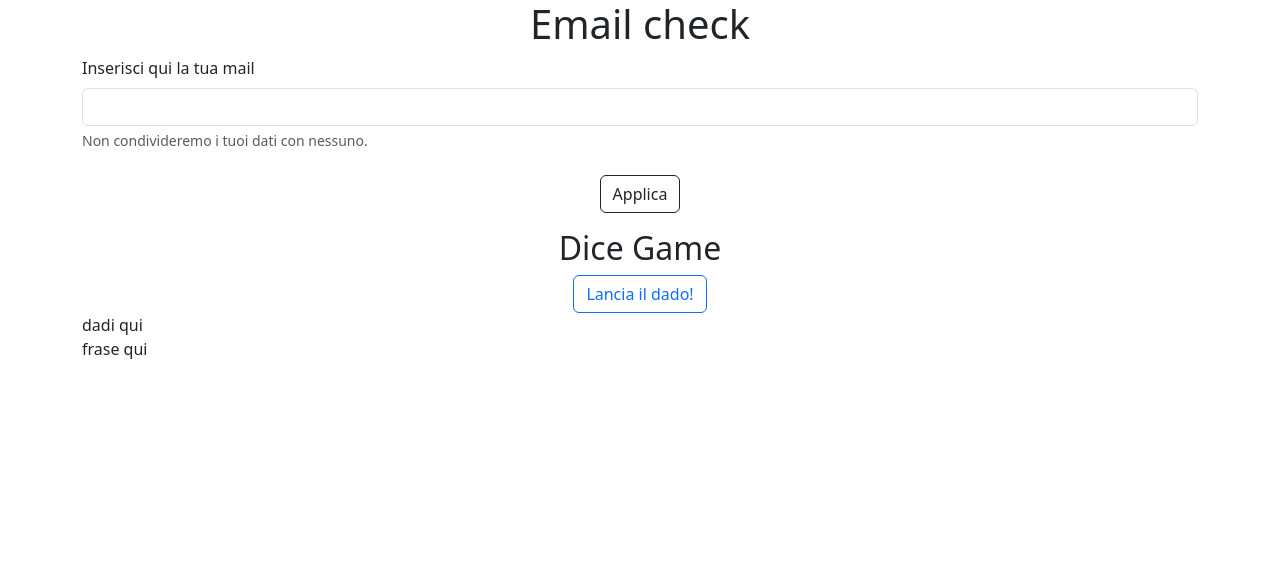
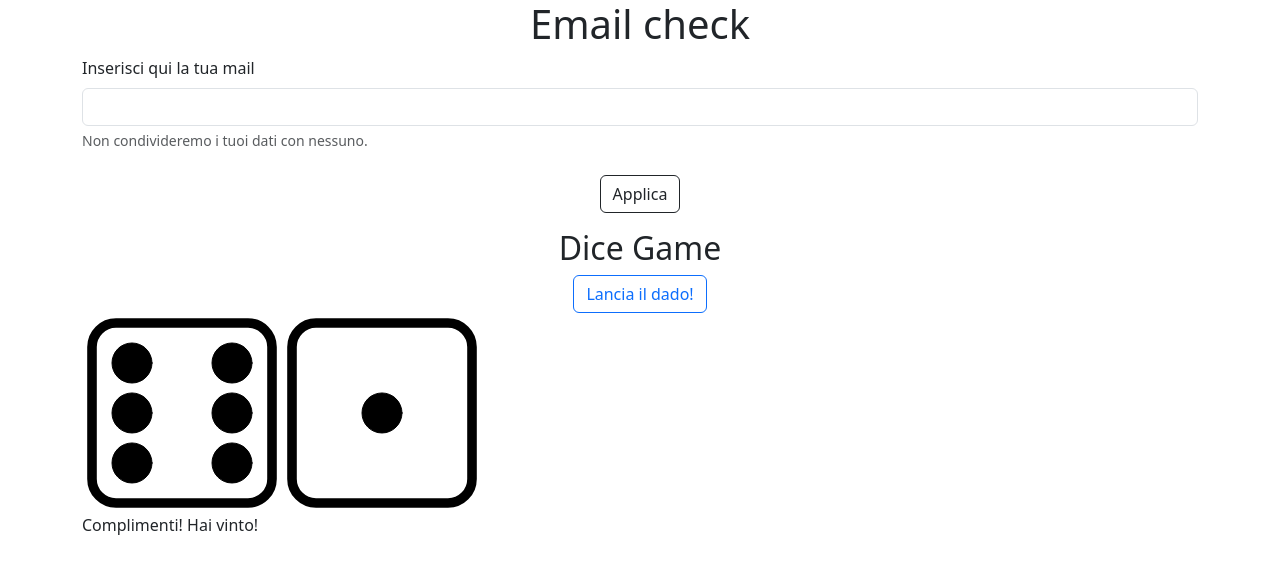
Before and after one commit to Aligern/js-mail-dadi, a plain HTML site: page index.html in a window 1280 px wide. Both pictures are taken after a click on the button "Lancia il dado!". Drawn offline with nearby package versions, Linux system fonts and the light colour scheme.

Commit message:
dice game finished

```diff
--- a/index.html
+++ b/index.html
@@ -48,12 +48,8 @@
                 </div>
 
                 <div>
-                    <div id="dice-img">
-                        dadi qui
-                    </div>
-                    <div id="phrase">
-                        frase qui
-                    </div>
+                    <div id="dice-img"></div>
+                    <div id="phrase"></div>
                 </div>
 
 
--- a/js/script.js
+++ b/js/script.js
@@ -50,19 +50,28 @@ const button2 = document.querySelector('.btn.btn-outline-primary');
 console.log(button2);
 // here we explain the machine what to do after the click
 button2.addEventListener('click', function(){
+    // here we give img to our variable
     let diceImg = document.getElementById('dice-img');
     console.log(diceImg);
+    // here we add
+    let phrase = document.getElementById('phrase');
+    console.log(phrase);
     // here we specify how the dices should work by attributing them the randomizer function
     let playerDice = getRndInteger(1,6);
     console.log(playerDice);
     let pcDice = getRndInteger(1,6);
     console.log(pcDice);
     if (playerDice === pcDice) {
-
+        diceImg.innerHTML = `<img src="/img/${playerDice}.svg" alt=""><img src="/img/${pcDice}.svg" alt="">`;
+        phrase.innerHTML =`Pareggio!`
         console.log('Hai pareggiato');
     } else if (playerDice < pcDice) {
+        diceImg.innerHTML = `<img src="/img/${playerDice}.svg" alt=""><img src="/img/${pcDice}.svg" alt="">`;
+        phrase.innerHTML =`Hai perso!`
         console.log('hai perso! =( ');
     } else {
-        console.log('hai vinto!')
+        diceImg.innerHTML = `<img src="/img/${playerDice}.svg" alt=""><img src="/img/${pcDice}.svg" alt="">`;
+        phrase.innerHTML =`Complimenti! Hai vinto!`
+        console.log('hai vinto!');
     }
 });
```
